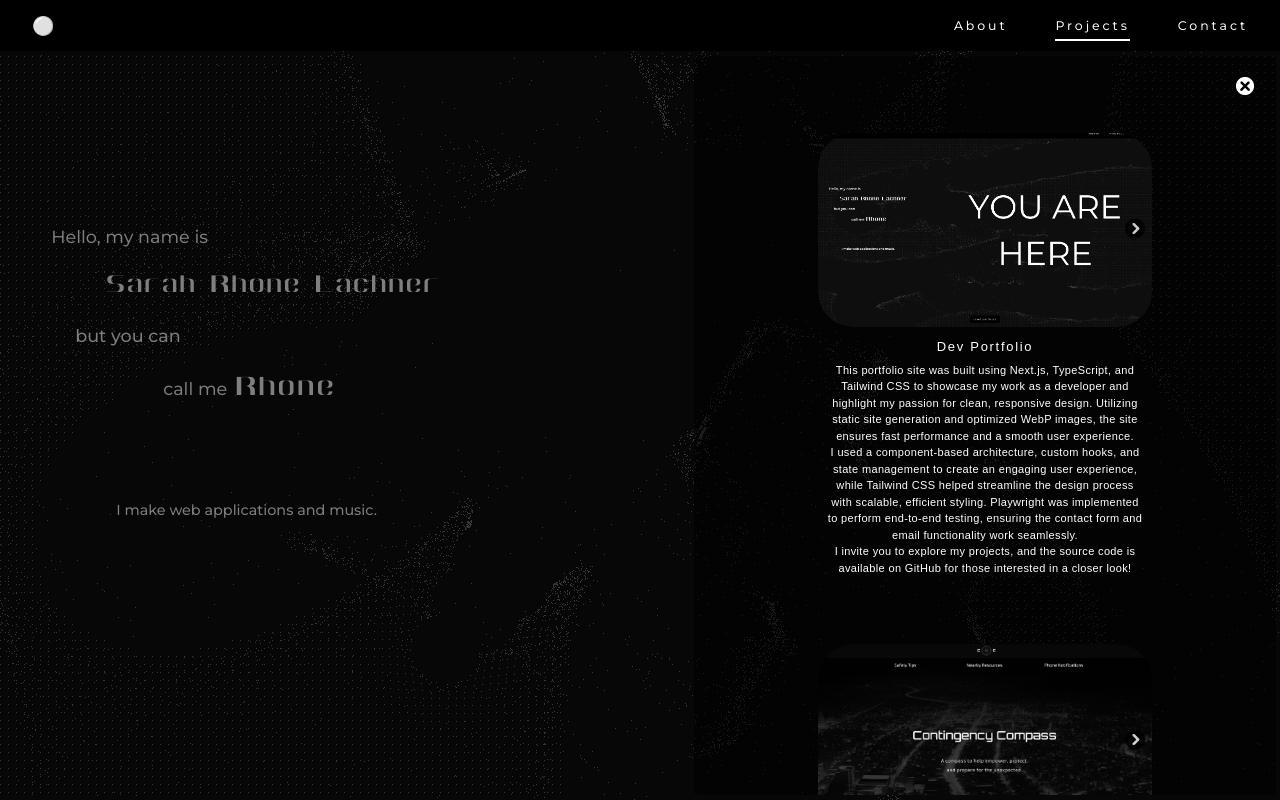
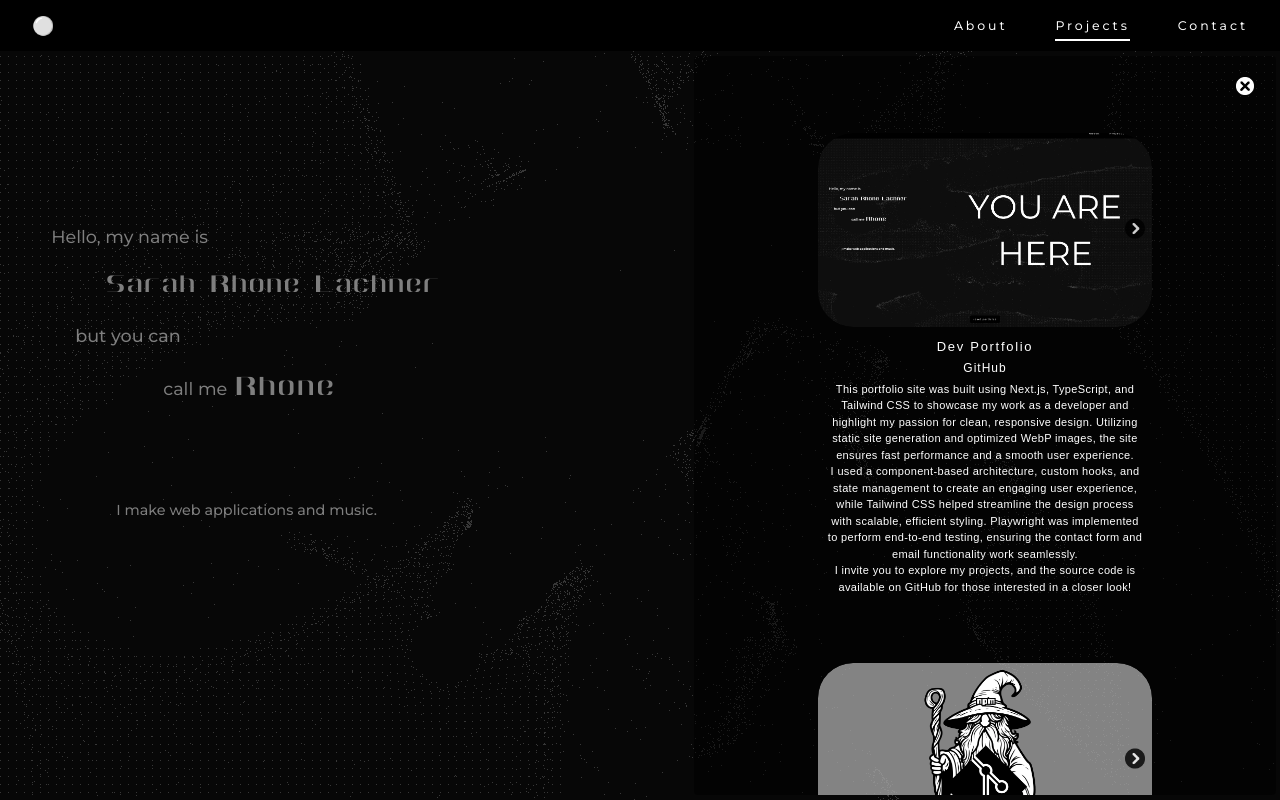
Before and after one commit to RhoneLachner/2024-portfolio, a Next.js app: page / in a window 1280 px wide. Both pictures are taken after a click on the button "Projects". Built offline with nearby package versions, Linux system fonts and the light colour scheme.

Commit message:
[feat]: Add CommitWizard CLI content to the project list, and update link styling in ProjectModal

```diff
--- a/app/assets/copy/projectsModalCopy.ts
+++ b/app/assets/copy/projectsModalCopy.ts
@@ -17,8 +17,21 @@ export const projectsCopy: ProjectsCopy[] = [
       I used a component-based architecture, custom hooks, and state management to create an engaging user experience, while Tailwind CSS helped streamline the design process with scalable, efficient styling. Playwright was implemented to perform end-to-end testing, ensuring the contact form and email functionality work seamlessly.
       I invite you to explore my projects, and the source code is available on GitHub for those interested in a closer look!
     `,
-    url: 'https://github.com/RhoneLachner/2024-portfolio',
+    url: '',
     githubUrl: 'https://github.com/RhoneLachner/2024-portfolio',
+  },
+  {
+    title: 'CommitWizard CLI',
+    githubCopy: 'GitHub',
+    description: `
+CommitWizard CLI is a command-line tool that helps developers write consistent and structured Git commit messages by interactively selecting a commit category before writing the message. This ensures best practices are followed and makes it easier to maintain a clean and organized commit history.
+Features include interactive commit prompts, structured commit messages, and customizable categories.
+CommitWizard CLI has been published on npm and can be installed globally with the following command:
+npm install -g commitwizard-cli
+Contributions are welcome! Feel free to open an issue or submit a pull request on GitHub.
+`,
+    url: '',
+    githubUrl: 'https://github.com/RhoneLachner/CommitWizard-CLI',
   },
   {
     title: 'Work in Progress: Contingency Compass App',
@@ -26,7 +39,7 @@ export const projectsCopy: ProjectsCopy[] = [
     description: `
       A full-stack web application designed to provide critical information and resources during natural disasters. It features real-time updates, location-based data, and resource mapping.  The frontend is built with React, HTML, CSS, and JavaScript, while the backend utilizes Django and Django REST Framework. APIs include FEMA, OpenWeatherMap, and Google Maps to ensure reliable, up-to-date data.
     `,
-    url: 'https://github.com/RhoneLachner/contingency-compass-app',
+    url: '',
     githubUrl: 'https://github.com/RhoneLachner/contingency-compass-app',
   },
   {
@@ -79,6 +92,10 @@ export const projectsImages: { [key: string]: string[] } = {
     '/images/projectImages/portfolio-image7.webp',
     '/images/projectImages/portfolio-image8.webp',
   ],
+  'CommitWizard CLI': [
+'/images/projectImages/commitwizard-image2.webp',
+'/images/projectImages/commitwizard-image1.webp',
+  ],
   'Work in Progress: Contingency Compass App': [
     '/images/projectImages/compassapp-image1.webp',
     '/images/projectImages/compassapp-image2.webp',
--- a/app/components/ProjectsModal/ProjectsModal.module.css
+++ b/app/components/ProjectsModal/ProjectsModal.module.css
@@ -111,3 +111,19 @@
   padding-top: 0;
   font-weight: 500;
 }
+
+.noHoverEffect {
+  font-weight: 480;
+  letter-spacing: 1.7px;
+  font-size: 13px;
+  margin-top: -0.4rem;
+  margin-bottom: 1px;
+  line-height: 18px;
+  font-family: 'Montserrat-Regular', sans-serif;
+  cursor: default; /* Prevents pointer cursor */
+}
+
+.noHoverEffect:hover {
+  color: inherit; /* Prevent color change on hover */
+  cursor: default; /* Ensure the pointer does not change */
+}
--- a/app/components/ProjectsModal/ProjectsModal.tsx
+++ b/app/components/ProjectsModal/ProjectsModal.tsx
@@ -35,14 +35,10 @@ const ProjectsModal: React.FC<ProjectsModalProps> = ({ isOpen, onClose }) => {
               <ImageCarousel projectTitle={project.title} />
 
               <div className={styles.carouselTextContainer}>
-                <a
-                  className={styles.carouselTitleLink}
-                  href={project.url}
-                  target="_blank"
-                  rel="noopener noreferrer"
-                >
-                  <div className={styles.carouselTitle}>
-                    {/* Special handling for specific project titles */}
+                {project.title === 'Dev Portfolio' ||
+                project.title === 'CommitWizard CLI' ||
+                project.title === 'Work in Progress: Contingency Compass App' ? (
+                  <div className={`${styles.noHoverEffect}`}>
                     {project.title ===
                     'Work in Progress: Contingency Compass App' ? (
                       <>
@@ -53,21 +49,27 @@ const ProjectsModal: React.FC<ProjectsModalProps> = ({ isOpen, onClose }) => {
                       project.title
                     )}
                   </div>
-                </a>
-
-                {/* Exclude GitHub link for 'Dev Portfolio' and 'Work in Progress: Contingency Compass App'. */}
-                {project.title !== 'Dev Portfolio' &&
-                project.title !==
-                  'Work in Progress: Contingency Compass App' ? (
+                ) : (
                   <a
-                    className={styles.carouselGithubLink}
-                    href={project.githubUrl}
+                    className={styles.carouselTitleLink}
+                    href={project.url}
                     target="_blank"
                     rel="noopener noreferrer"
                   >
-                    {project.githubCopy}
+                    <div className={styles.carouselTitle}>
+                      {project.title}
+                    </div>
                   </a>
-                ) : null}
+                )}
+
+                <a
+                  className={styles.carouselGithubLink}
+                  href={project.githubUrl}
+                  target="_blank"
+                  rel="noopener noreferrer"
+                >
+                  {project.githubCopy}
+                </a>
 
                 <div className={styles.carouselDescription}>
                   {project.description.split('\n').map((paragraph, index) => (
```
Also changed, not shown: public/images/projectImages/commitwizard-image1.webp (added), public/images/projectImages/commitwizard-image2.webp (added).
